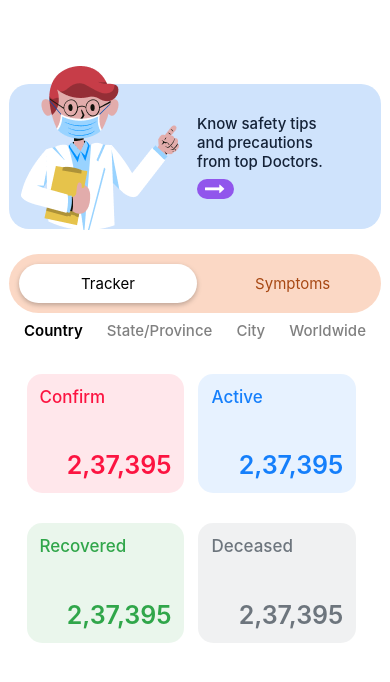
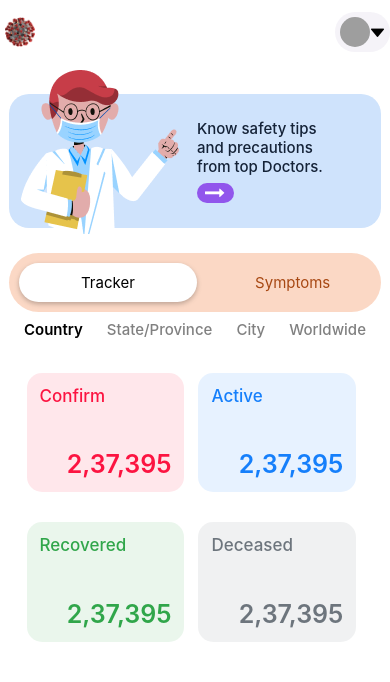
Before and after one commit to Daniabbasi25/CovidTracker, a React Native app: screen /Dashboard in a window 390 px wide. Shown: the top 682 px of the page. Built offline with nearby package versions, Linux system fonts and the light colour scheme; grey boxes are pictures that could not be loaded.

Commit message:
header set for dashboard

```diff
--- a/App.js
+++ b/App.js
@@ -1,13 +1,57 @@
-import {StyleSheet, Text, View} from 'react-native';
+import {StyleSheet, Image, TouchableOpacity, Text} from 'react-native';
 import React from 'react';
 import OnBoardingScreen from './src/Screens/onBoarding';
 import Dashboard from './src/Screens/Dasboard';
+import {NavigationContainer} from '@react-navigation/native';
+import {createNativeStackNavigator} from '@react-navigation/native-stack';
+import Icon from 'react-native-vector-icons/dist/AntDesign';
+
 const App = () => {
+  const Stack = createNativeStackNavigator();
+  const myIcon = <Icon name="caretdown" size={15} color="#000" />;
   return (
-    <View style={{flex: 1}}>
-      {/* <OnBoardingScreen /> */}
-      <Dashboard />
-    </View>
+    <NavigationContainer>
+      <Stack.Navigator initialRouteName="OnBoardingScreen">
+        <Stack.Screen
+          name="OnBoardingScreen"
+          component={OnBoardingScreen}
+          options={{headerShown: false}}
+        />
+        <Stack.Screen
+          name="Dashboard"
+          component={Dashboard}
+          options={{
+            headerBackVisible: false,
+            headerShadowVisible: false,
+            headerTitle: ' ',
+            headerLeft: () => (
+              <Image
+                source={require('./accets/Images/Covid.png')}
+                style={{width: 40, height: 40}}
+              />
+            ),
+            headerRight: () => (
+              <TouchableOpacity
+                style={{
+                  flexDirection: 'row',
+                  justifyContent: 'space-between',
+                  alignItems: 'center',
+                  backgroundColor: 'rgba(203,193,219,0.2)',
+                  paddingHorizontal: 5,
+                  paddingVertical: 5,
+                  borderRadius: 20,
+                }}>
+                <Image
+                  source={{uri: 'https://disease.sh/assets/img/flags/am.png'}}
+                  style={{width: 30, height: 30, borderRadius: 30}}
+                />
+                {myIcon}
+              </TouchableOpacity>
+            ),
+          }}
+        />
+      </Stack.Navigator>
+    </NavigationContainer>
   );
 };
 
--- a/package.json
+++ b/package.json
@@ -10,9 +10,13 @@
     "lint": "eslint ."
   },
   "dependencies": {
+    "@react-navigation/native": "^6.0.13",
+    "@react-navigation/native-stack": "^6.9.0",
     "react": "18.1.0",
     "react-native": "0.70.1",
     "react-native-chart-kit": "^6.12.0",
+    "react-native-safe-area-context": "^4.4.1",
+    "react-native-screens": "^3.18.0",
     "react-native-svg": "^13.3.0",
     "react-native-vector-icons": "^9.2.0"
   },
--- a/src/Screens/Dasboard/index.js
+++ b/src/Screens/Dasboard/index.js
@@ -31,7 +31,7 @@ const Dashboard = () => {
   );
 
   return (
-    <View style={{flex: 1}}>
+    <View style={{flex: 1, backgroundColor: '#fff'}}>
       {/* <View style={styles.header}>
         <Image
           source={require('../../../accets/Images/Covid.png')}
--- a/src/Screens/Dasboard/styles.js
+++ b/src/Screens/Dasboard/styles.js
@@ -11,7 +11,7 @@ export const styles = StyleSheet.create({
     height: '20%',
     alignSelf: 'center',
     justifyContent: 'space-between',
-    marginTop: height / 10,
+    marginTop: height / 28,
     borderRadius: 20,
     paddingLeft: '3%',
     flexDirection: 'row',
--- a/src/Screens/onBoarding/index.js
+++ b/src/Screens/onBoarding/index.js
@@ -3,7 +3,7 @@ import React from 'react';
 import {styles} from './styles';
 import Icon from 'react-native-vector-icons/dist/AntDesign';
 
-const OnBoardingScreen = () => {
+const OnBoardingScreen = ({navigation}) => {
   const myIcon = <Icon name="arrowright" size={20} color="#fff" />;
 
   return (
@@ -29,7 +29,7 @@ const OnBoardingScreen = () => {
             }}>
             GET STARTED
           </Text>
-          <TouchableOpacity>
+          <TouchableOpacity onPress={() => navigation.navigate('Dashboard')}>
             <Text style={styles.arrowButton}>{myIcon}</Text>
           </TouchableOpacity>
         </View>
```
Also changed, not shown: 2 other files (tests, documents, lock files or other folders).
